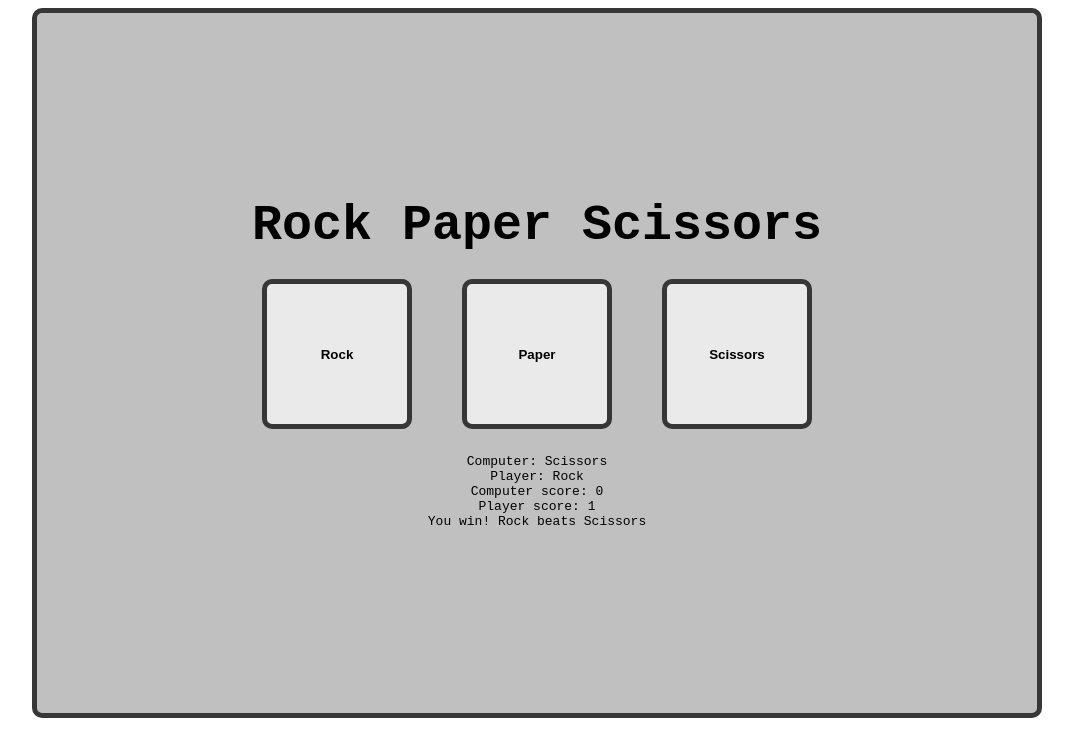
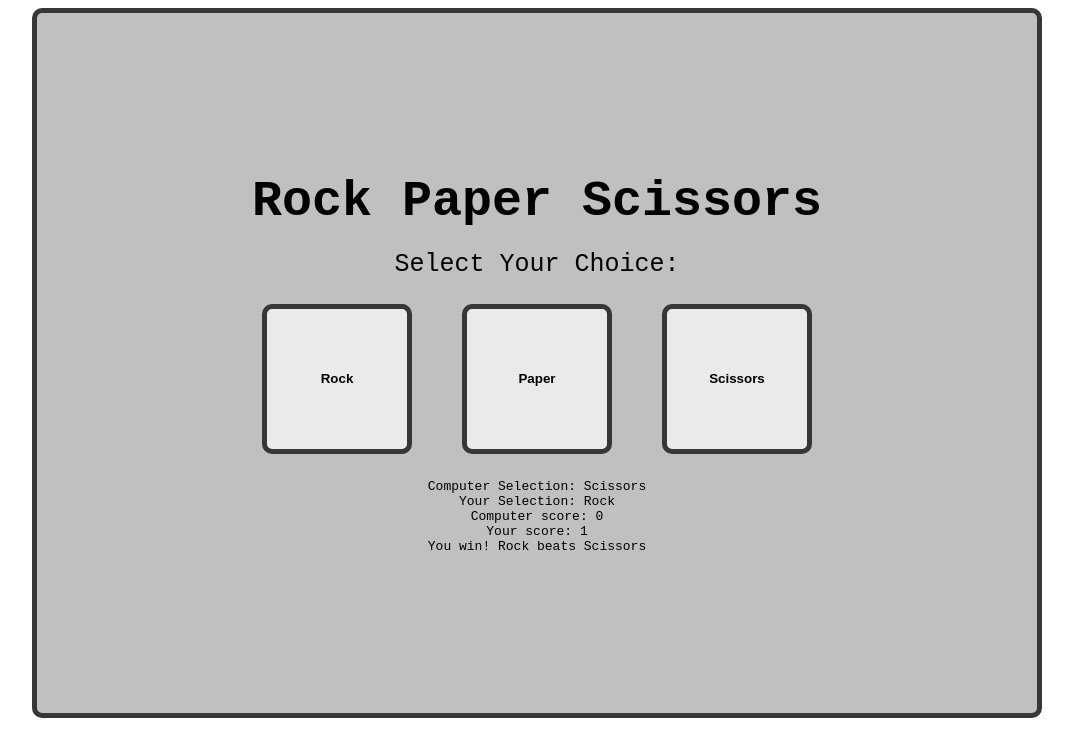
Before and after one commit to mandarchalke/Rock-paper-scissor, a plain HTML site: page index.html in a window 1280 px wide. Both pictures are taken after a click on the button "Rock". Shown: the whole page, without its empty margins (103-1176 px from the left). Drawn offline with Linux system fonts and the light colour scheme.

Commit message:
Player is changed to you.

```diff
--- a/index.html
+++ b/index.html
@@ -12,6 +12,7 @@
 <body>
     <div class="container">
         <div class="header">Rock Paper Scissors</div>
+        <div class="select">Select Your Choice:</div>
         <div class="btn-container">
             <button class="btn" id="1">Rock</button>
             <button class="btn" id="2">Paper</button>
@@ -20,7 +21,7 @@
         <div id="computer"></div>
         <div id="player"></div>
         <div id="computerScore">Computer Score:</div>
-        <div id="playerScore">Player Score:</div>
+        <div id="playerScore">Your Score:</div>
         <div id="result"></div>
         <div id="finalResult"></div>
     </div>
--- a/script.js
+++ b/script.js
@@ -23,8 +23,8 @@ function game() {
 
     const computerSelection = getComputerChoice();
 
-    document.getElementById('computer').innerText = `Computer: ${computerSelection}`;
-    document.getElementById('player').innerText = `Player: ${playerSelection}`;
+    document.getElementById('computer').innerText = `Computer Selection: ${computerSelection}`;
+    document.getElementById('player').innerText = `Your Selection: ${playerSelection}`;
 
     function playRound(playerSelection, computerSelection) {
         if (playerSelection === computerSelection) {
@@ -53,10 +53,10 @@ function game() {
     document.getElementById('result').innerText = playRound(playerSelection, computerSelection);;
 
     document.getElementById('computerScore').innerText = `Computer score: ${computerScore}`;
-    document.getElementById('playerScore').innerText = `Player score: ${playerScore}`;
+    document.getElementById('playerScore').innerText = `Your score: ${playerScore}`;
 
     if (playerScore === 5) {
-        document.getElementById('finalResult').innerText = `Player Win!`;
+        document.getElementById('finalResult').innerText = `You Win!`;
     } else if (computerScore === 5) {
         document.getElementById('finalResult').innerText = `Computer Win!`;
     }
--- a/style.css
+++ b/style.css
@@ -22,6 +22,12 @@ body {
     font-weight: 900;
 }
 
+.select {
+    font-size: 25px;
+    font-weight: 450;
+    margin-top: 20px;
+}
+
 .btn-container {
     display: flex;
     justify-content: space-around;
```
